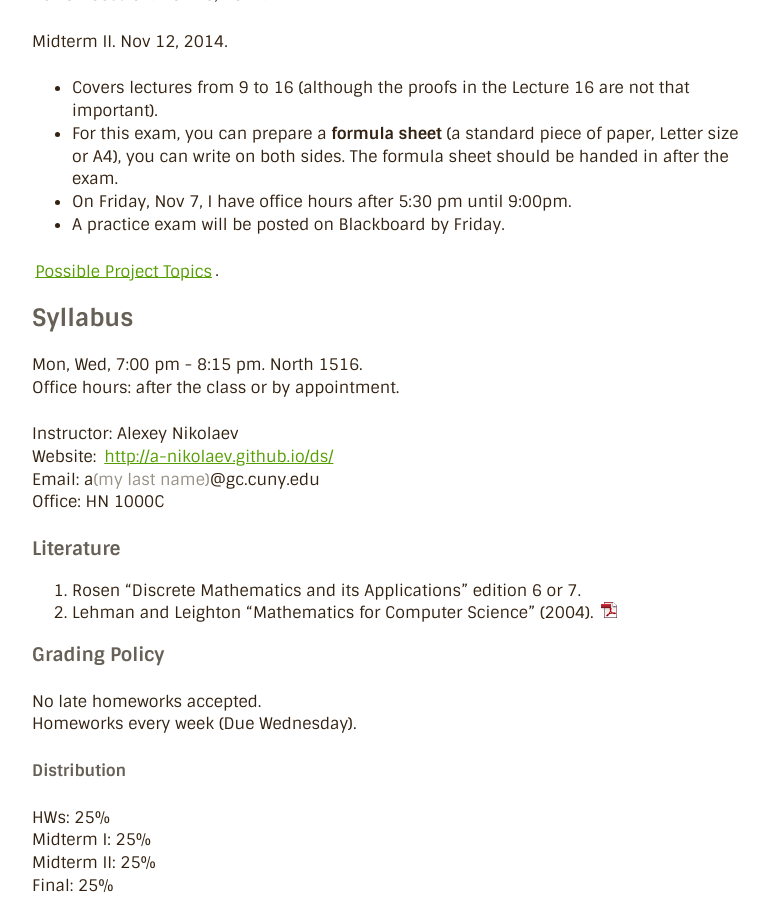
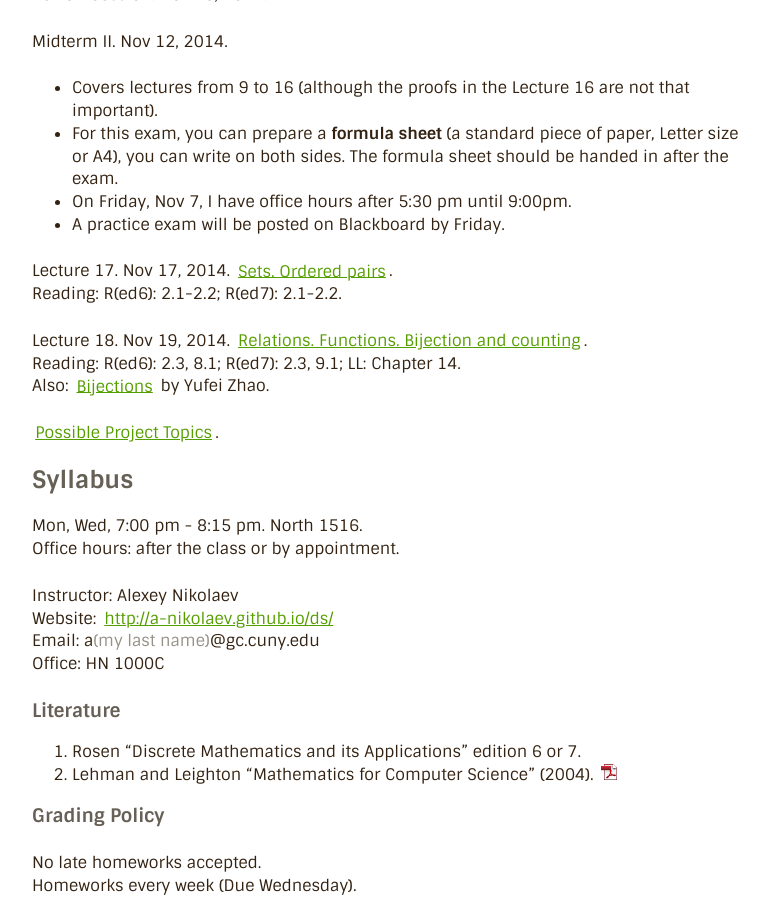
Before and after one commit to a-nikolaev/a-nikolaev.github.io, a Jekyll site: the page built from ds/index.markdown, in a window 1280 px wide and 900 px high, scrolled down 2054 px. Shown: the whole window, without its empty margins (248-1017 px from the left). Built offline with Jekyll 4.4.1, drawn with Linux system fonts in a browser that asks for light colours; Markdown is read by kramdown in place of the engine named in the settings.

Commit message:
lec 17, 18

```diff
--- a/ds/index.markdown
+++ b/ds/index.markdown
@@ -109,6 +109,13 @@ Midterm II. Nov 12, 2014.
 The formula sheet should be handed in after the exam.
 * On Friday, Nov 7, I have office hours after 5:30 pm until 9:00pm.
 * A practice exam will be posted on Blackboard by Friday.
+
+Lecture 17. Nov 17, 2014. [Sets. Ordered pairs](/ds/docs/lec17.pdf).
+Reading: R(ed6): 2.1-2.2; R(ed7): 2.1-2.2.
+
+Lecture 18. Nov 19, 2014. [Relations. Functions. Bijection and counting](/ds/docs/lec18.pdf).
+Reading: R(ed6): 2.3, 8.1; R(ed7): 2.3, 9.1; LL: Chapter 14.
+Also: [Bijections](http://yufeizhao.com/olympiad/bijections.pdf) by Yufei Zhao.
 
 [Possible Project Topics](/ds/topics.html).
 
```
